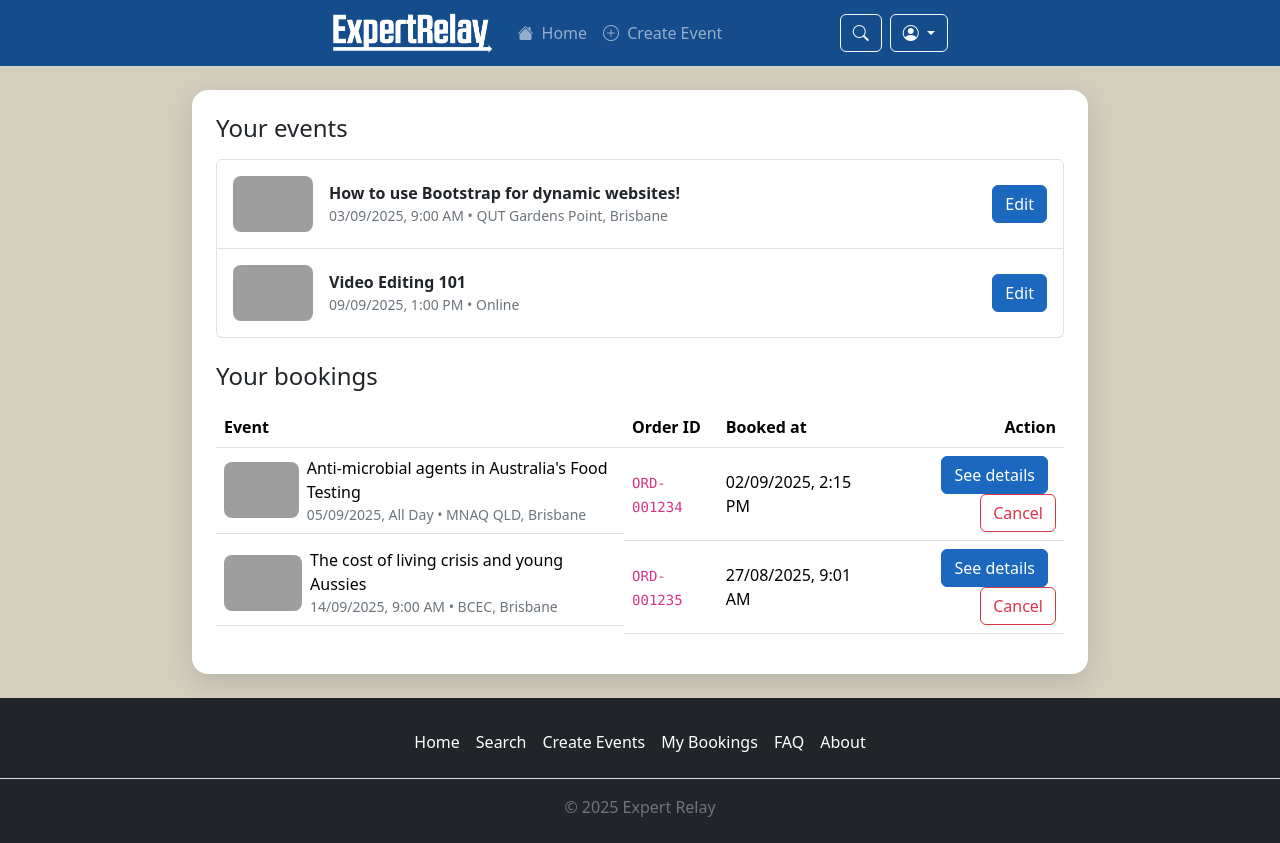
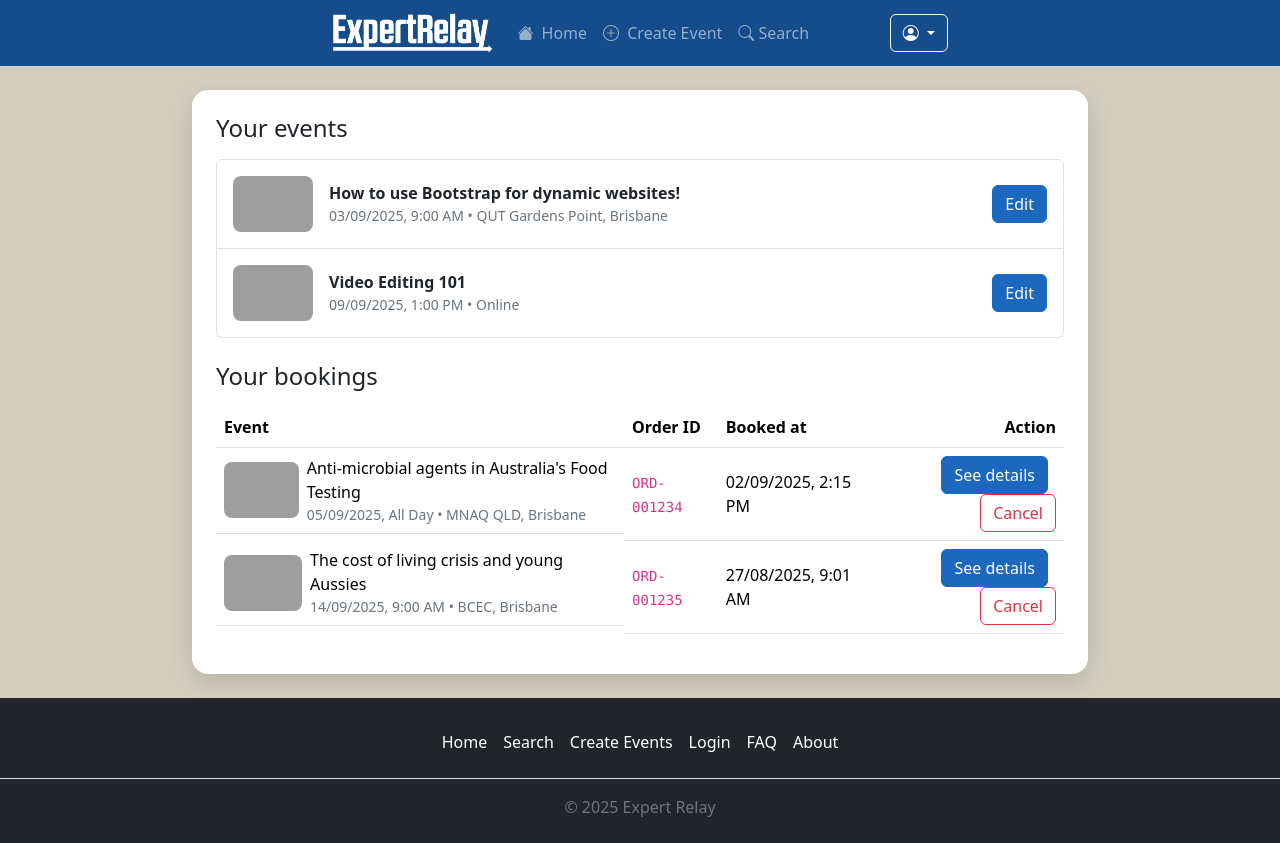
Before and after one commit to Doozie01/IAB207-G34-T2, a Flask app: page /bookings in a window 1280 px wide. Run offline with Flask 3, Linux system fonts and the light colour scheme; a user stored in the database is signed in; some libraries are stand-ins or nearby versions; grey boxes are pictures that could not be loaded.

Commit message:
Updated Base.html with new links and updated Views.py to support profile page

```diff
--- a/travel/templates/base.html
+++ b/travel/templates/base.html
@@ -37,13 +37,12 @@
               href="{{ url_for('main.index') }}"><i class="bi bi-house-fill me-1"></i> Home</a></li>
           <li class="nav-item"><a class="nav-link {% if active_page== 'create-event' %}active{% endif %}"
               href="{{ url_for('main.create_event') }}"><i class="bi bi-plus-circle me-1"></i> Create Event</a></li>
+          <li class="nav-item"><a class="nav-link {% if active_page== 'search' %}active{% endif %}"
+              href="{{ url_for('main.search') }}"><i class="bi bi-search" aria-label="Search"></i> Search</a></li>
         </ul>
 
         <!-- Actions (right side) -->
         <div class="d-flex align-items-center">
-          <a href="{{ url_for('main.search') }}" class="btn btn-outline-light" aria-label="Search">
-            <i class="bi bi-search"></i>
-          </a>
           <div class="dropdown ms-2">
             <button class="btn btn-outline-light dropdown-toggle" type="button" data-bs-toggle="dropdown"
               aria-expanded="false">
@@ -51,7 +50,7 @@
             </button>
             {% if current_user.is_authenticated %}
             <ul class="dropdown-menu dropdown-menu-end">
-              <li><a class="dropdown-item" href="#">My Profile</a></li>
+              <li><a class="dropdown-item" href="{{ url_for('main.profile') }}">My Profile</a></li>
               <li><a class="dropdown-item" href="{{ url_for('auth.logout') }}">Log Out</a></li>
             </ul>
             {% else %}
@@ -79,7 +78,7 @@
       <li class="nav-item"><a href="{{ url_for('main.search') }}" class="nav-link px-2 text-white">Search</a></li>
       <li class="nav-item"><a href="{{ url_for('main.create_event') }}" class="nav-link px-2 text-white">Create
           Events</a></li>
-      <li class="nav-item"><a href="{{ url_for('main.bookings') }}" class="nav-link px-2 text-white">My Bookings</a>
+      <li class="nav-item"><a href="{{ url_for('auth.login') }}" class="nav-link px-2 text-white">Login</a>
       </li>
       <li class="nav-item"><a href="#" class="nav-link px-2 text-white">FAQ</a></li>
       <li class="nav-item"><a href="#" class="nav-link px-2 text-white">About</a></li>
--- a/travel/views.py
+++ b/travel/views.py
@@ -26,6 +26,19 @@ def index():
 @bp.route('/search')
 def search():
     return render_template('search.html', active_page="search")
+
+@bp.route('/profle', methods=['GET','POST'])
+@login_required
+def profile():
+    if request.method =="POST":
+        current_user.name=request.form.get("name")
+        current_user.emailid=request.form.get("email")
+        current_user.phone=request.form.get("phone")
+        current_user.address=request.form.get("address")
+        db.session.commit()
+        flash("Profile updated successfully!","success")
+        return redirect(url_for("main.profile"))
+    return render_template('profile.html', user=current_user, active_page="profile")
 
 @bp.route('/event/<int:event_id>', methods=['GET','POST'])
 def event_detail(event_id):
```
